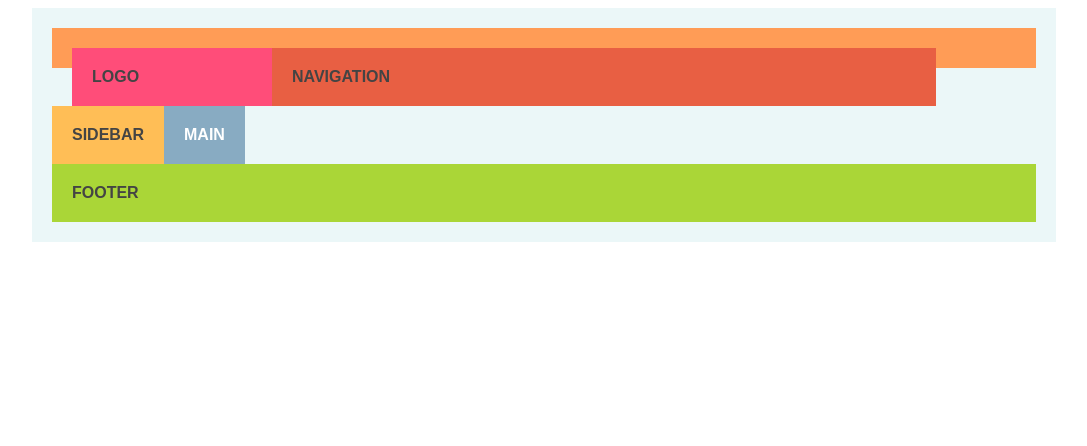
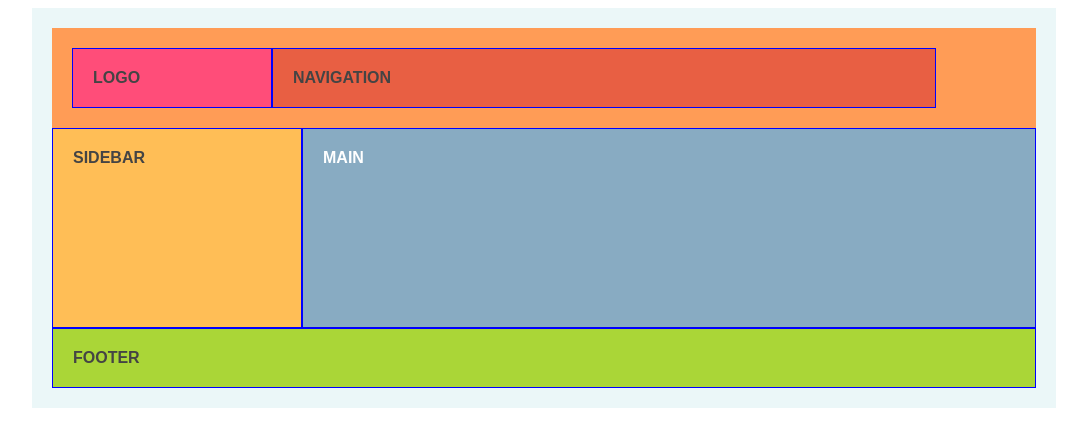
Before and after one commit to Stampy1824/exercises, a plain HTML site: page floats-front-end-master/example-04.html in a window 1280 px wide. Shown: the whole page, without its empty margins (96-1183 px from the left). Drawn offline with Linux system fonts and the light colour scheme.

Commit message:
completed exercise 4

```diff
--- a/floats-front-end-master/example-04.css
+++ b/floats-front-end-master/example-04.css
@@ -11,27 +11,45 @@
 }
 
 
-.header {}
-/* hint! you have to contain the floated children elements. */
+.header:after {
+	content:"";
+	visibility: hidden;
+	clear:both;
+	display:block;
+}
 
 .logo {
 	float:left;
 	width:200px;
+	border: 1px solid blue;
 }
 
 .navigation {
 	float:left;
 	width: 664px;
+	border: 1px solid blue;
+
 }
 
 .sidebar {
 	float:left;
+	border: 1px solid blue;
+	width:250px;
+	height:200px;
 }
 
 .main-content {
 	float:left;
+	border: 1px solid blue;
+	width:734px;
+	height:200px;
 }
 
 .footer {
 	clear:both;
+	border: 1px solid blue;
 }
+
+/*div {
+	margin:5px;
+}*/
```
